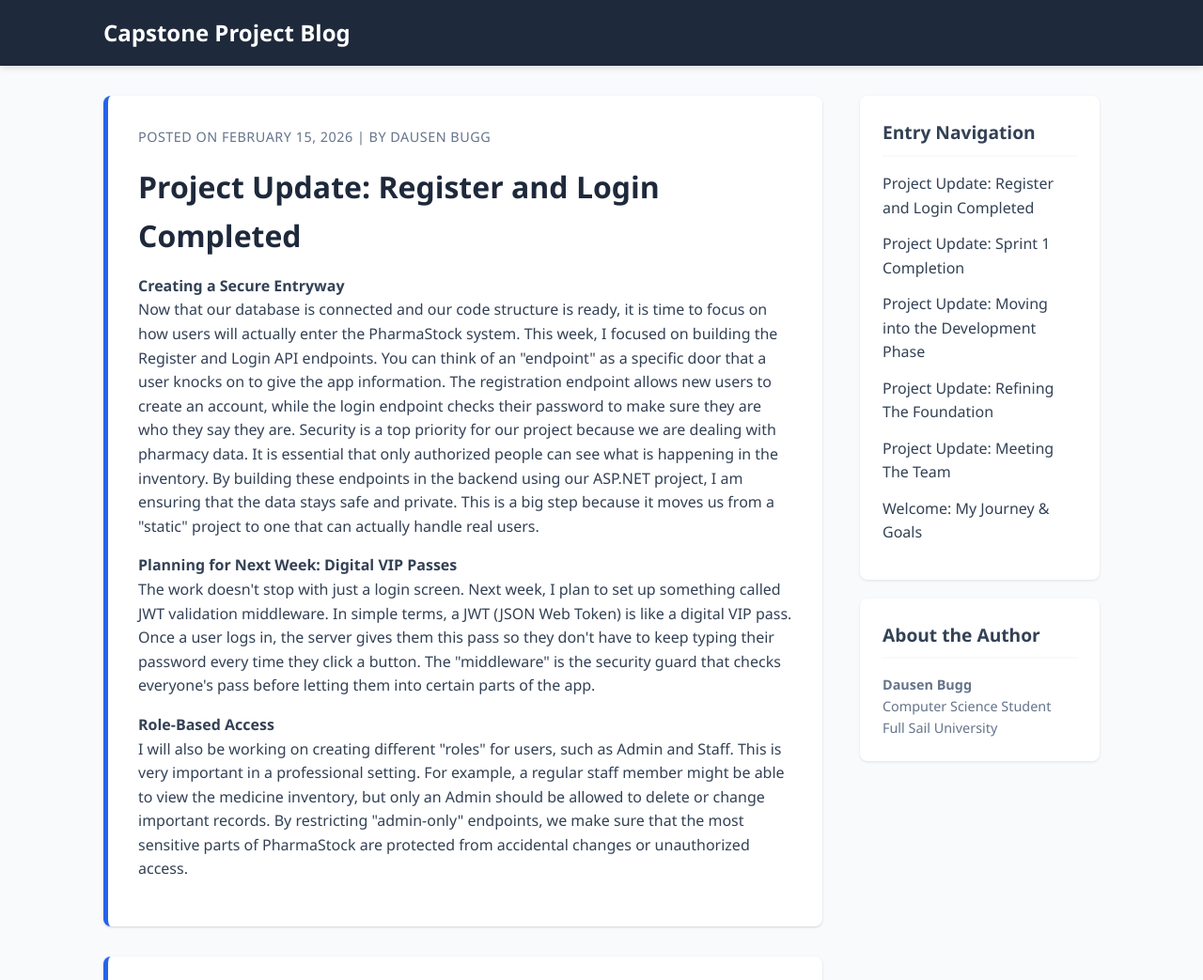
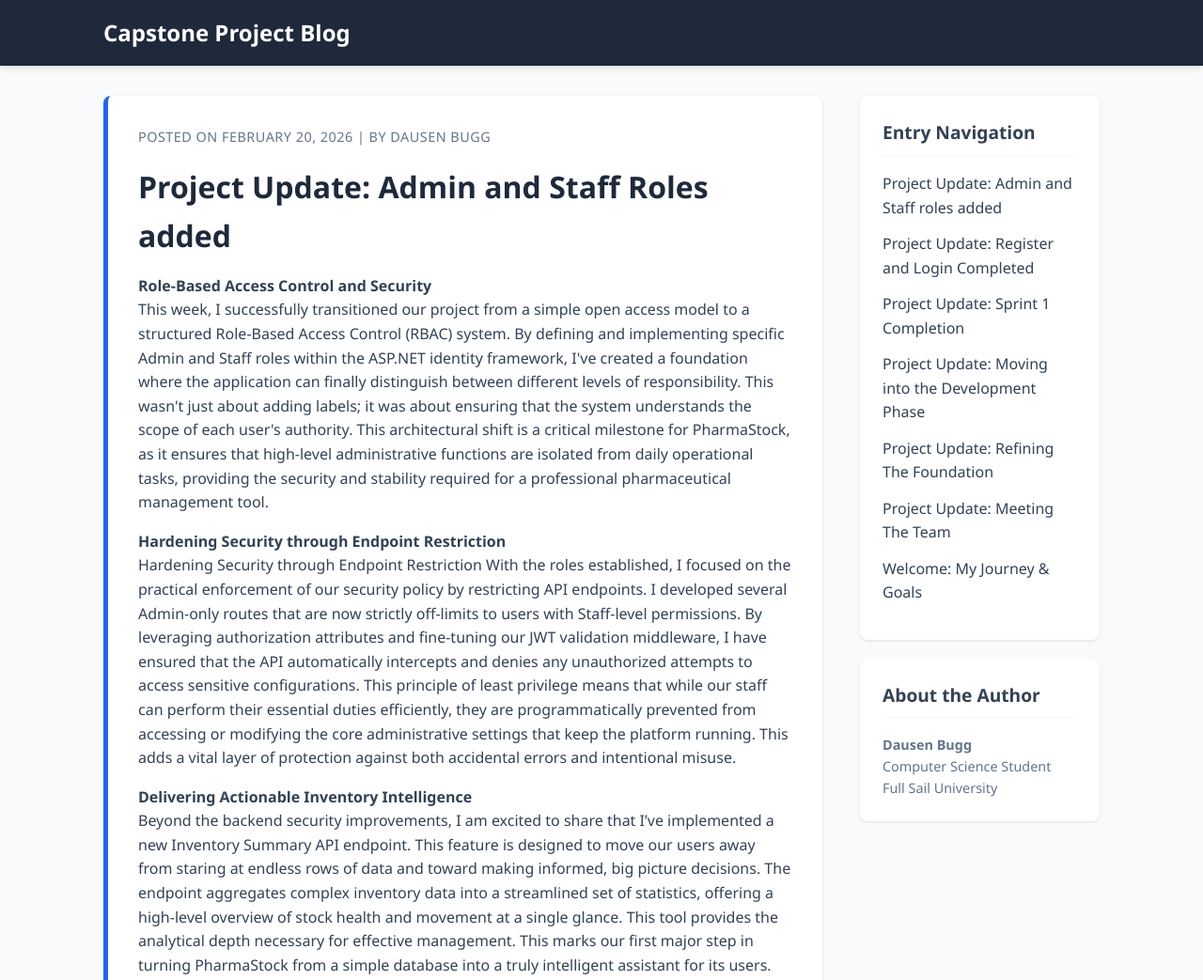
Before and after one commit to DausenBugg/CapstoneBlog, a plain HTML site: page index.html in a window 1280 px wide. Shown: the top 1043 px of the page at 94% size. Drawn offline with Linux system fonts and the light colour scheme.

Commit message:
Add blog post on RBAC and security improvements
Added a new blog post detailing the implementation of Role-Based Access Control, security enhancements, and a new Inventory Summary API endpoint.

```diff
--- a/index.html
+++ b/index.html
@@ -171,6 +171,28 @@
 
         <main>
 
+            <article id="post-7" class="blog-post">
+                <div class="post-meta">
+                    <span>Posted on February 20, 2026</span> | <span>By Dausen Bugg</span>
+                </div>
+
+                <h2 class="post-title">Project Update: Admin and Staff Roles added</h2>
+
+                <div class="post-content">
+
+                    <p><strong>Role-Based Access Control and Security</strong><br>
+                    This week, I successfully transitioned our project from a simple open access model to a structured Role-Based Access Control (RBAC) system. By defining and implementing specific Admin and Staff roles within the ASP.NET identity framework, I've created a foundation where the application can finally distinguish between different levels of responsibility. This wasn't just about adding labels; it was about ensuring that the system understands the scope of each user's authority. This architectural shift is a critical milestone for PharmaStock, as it ensures that high-level administrative functions are isolated from daily operational tasks, providing the security and stability required for a professional pharmaceutical management tool.</p>
+
+                    <p><strong>Hardening Security through Endpoint Restriction</strong><br>
+                    Hardening Security through Endpoint Restriction
+With the roles established, I focused on the practical enforcement of our security policy by restricting API endpoints. I developed several Admin-only routes that are now strictly off-limits to users with Staff-level permissions. By leveraging authorization attributes and fine-tuning our JWT validation middleware, I have ensured that the API automatically intercepts and denies any unauthorized attempts to access sensitive configurations. This principle of least privilege means that while our staff can perform their essential duties efficiently, they are programmatically prevented from accessing or modifying the core administrative settings that keep the platform running. This adds a vital layer of protection against both accidental errors and intentional misuse.</p>
+
+                    <p><strong>Delivering Actionable Inventory Intelligence</strong><br>
+                    Beyond the backend security improvements, I am excited to share that I’ve implemented a new Inventory Summary API endpoint. This feature is designed to move our users away from staring at endless rows of data and toward making informed, big picture decisions. The endpoint aggregates complex inventory data into a streamlined set of statistics, offering a high-level overview of stock health and movement at a single glance. This tool provides the analytical depth necessary for effective management. This marks our first major step in turning PharmaStock from a simple database into a truly intelligent assistant for its users.</p>
+
+                </div>
+            </article>
+
             <article id="post-6" class="blog-post">
                 <div class="post-meta">
                     <span>Posted on February 15, 2026</span> | <span>By Dausen Bugg</span>
@@ -305,6 +327,7 @@
             <div class="sidebar-card">
                 <h3 class="sidebar-title">Entry Navigation</h3>
                 <ul class="nav-list">
+                    <li><a href="#post-7">Project Update: Admin and Staff roles added</a></li>
                     <li><a href="#post-6">Project Update: Register and Login Completed</a></li>
                     <li><a href="#post-5">Project Update: Sprint 1 Completion</a></li>
                     <li><a href="#post-4">Project Update: Moving into the Development Phase</a></li>
```
